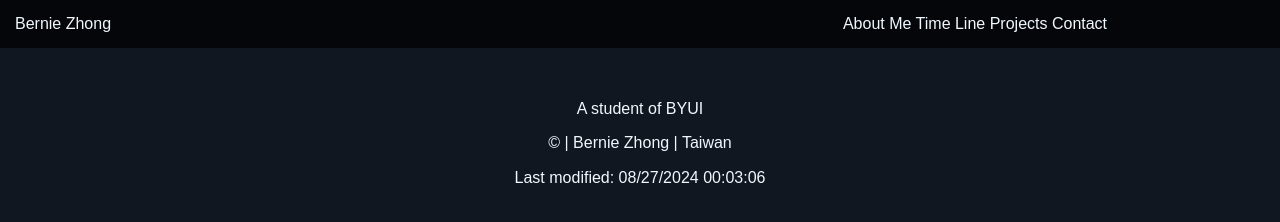
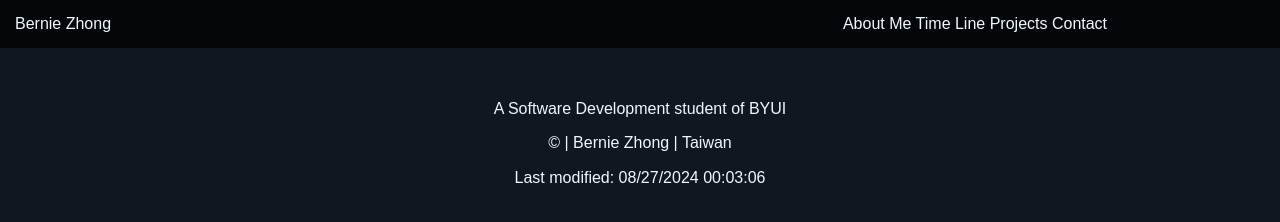
Before and after one commit to Bernie0316/Bernie, a plain HTML site: page index.html in a window 1280 px wide. Drawn offline with Linux system fonts and the light colour scheme.

Commit message:
change whole web to fake black

```diff
--- a/index.html
+++ b/index.html
@@ -21,7 +21,7 @@
         </nav>
     </header>
     <main>
-        <P>A student of BYUI</P>
+        <P>A Software Development student of BYUI</P>
         <section>
         </section>
     </main>
--- a/styles/base.css
+++ b/styles/base.css
@@ -1,5 +1,8 @@
+html {
+    background-color: #101720;
+}
+
 body {
-    background-color: #101720;
     color: #f0f8ff;
     text-align: center;
     font-family: Arial, "Helvetica Neue", Helvetica, sans-serif;
```
